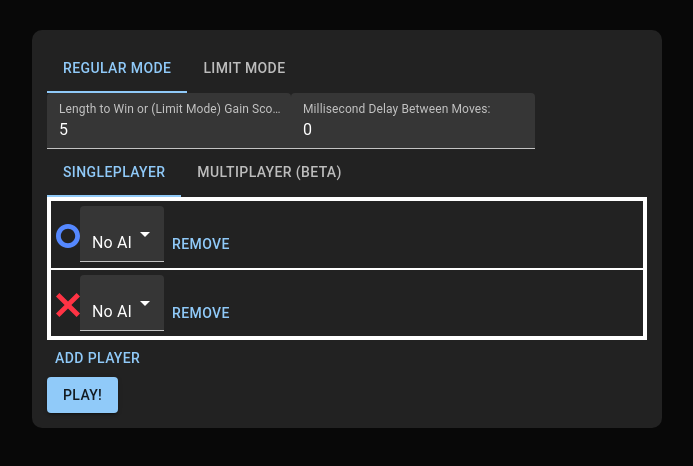
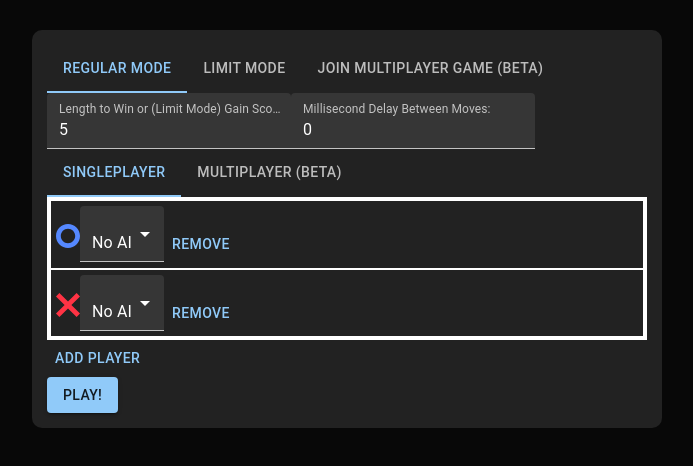
Before and after one commit to Nallantli/amoeba, a React (Create React App) app: page / in a window 1280 px wide. Shown: the top 466 px of the page, without its empty margins (293-986 px from the left). Built offline with nearby package versions, Linux system fonts and the light colour scheme.

Commit message:
multiplayer ????

```diff
--- /dev/null
+++ b/src/AppState.tsx
@@ -0,0 +1,16 @@
+import { GameState } from "./GameState";
+
+export interface MultiplayerState {
+	id: string;
+    playerIndex: number;
+    players: {
+        pos: number;
+        isReady: boolean,
+        isHost: boolean
+    }[]
+}
+
+export interface AppState {
+	gameState?: GameState;
+	multiplayerState?: MultiplayerState;
+}
--- a/src/GameController.tsx
+++ b/src/GameController.tsx
@@ -1,3 +1,4 @@
+import { AppState } from "./AppState";
 import { Board } from "./Board";
 import { GameProps } from "./GameProps";
 import { GameState } from "./GameState";
@@ -6,11 +7,12 @@ import { IconConfig } from "./IconConfig";
 interface GameControllerProps {
 	gameProps: GameProps;
 	gameState: GameState;
+	appState: AppState;
 	setGameState: (gameState: GameState) => void;
 	iconConfig: IconConfig;
 }
 
-export function GameController({ gameState, setGameState, gameProps: { delay, winLength }, iconConfig }: GameControllerProps) {
+export function GameController({ gameState, setGameState, appState, gameProps: { delay, winLength, socket }, iconConfig }: GameControllerProps) {
 	const { players, turn } = gameState;
 
 	return (
@@ -18,10 +20,22 @@ export function GameController({ gameState, setGameState, gameProps: { delay, wi
 			iconConfig={iconConfig}
 			gameState={gameState}
 			broadcast={(gs: GameState, callback: (gs: GameState) => void) => {
-				setGameState(gs);
+				if (socket) {
+					socket?.send(
+						JSON.stringify([
+							{
+								action: "BROADCAST",
+								id: appState?.multiplayerState?.id,
+								gameState: gs,
+							},
+						])
+					);
+				} else {
+					setGameState(gs);
+				}
 				callback(gs);
 			}}
-			canMove={players[turn] === null}
+			canMove={!socket ? players[turn] === null : turn === appState.multiplayerState?.playerIndex}
 			delay={delay}
 			winLength={winLength}
 		/>
--- a/src/Menu.tsx
+++ b/src/Menu.tsx
@@ -1,17 +1,18 @@
-import { Box, Button, MenuItem, Select, SvgIcon, Tab, Tabs, TextField } from "@mui/material";
+import { Box, Button, Checkbox, FormControlLabel, MenuItem, Select, SvgIcon, Tab, Tabs, TextField } from "@mui/material";
 import React, { useState } from "react";
+import { AppState, MultiplayerState } from "./AppState";
 import "./Base.css";
 import { GameProps } from "./GameProps";
 import { IconConfig } from "./IconConfig";
 import { serverUrl } from "./utils";
 
-/*
-function setUpSocket(socket: WebSocket, updateState: (gameState: GameState) => void) {
+function setUpSocket(socket: WebSocket, setAppState: (appState: AppState) => void) {
 	socket.addEventListener("message", (event) => {
 		const data = JSON.parse(event.data);
+		console.log(data);
 		switch (data.action) {
 			case "JOIN_FAILURE": {
-				const { message } = data;
+				// const { message } = data;
 				// TODO
 				socket.close();
 				break;
@@ -26,13 +27,20 @@ function setUpSocket(socket: WebSocket, updateState: (gameState: GameState) => v
 				break;
 			}
 			case "STATE_UPDATE": {
-				const { gameState } = data;
-				updateState(gameState);
+				const { gameState, id, playerIndex, players } = data;
+				setAppState({
+					gameState,
+					multiplayerState: {
+						id,
+						playerIndex,
+						players,
+					},
+				});
 				break;
 			}
 		}
 	});
-} */
+}
 
 type PlayerItemProps = {
 	AIName: string;
@@ -66,19 +74,24 @@ function PlayerItem(props: PlayerItemProps) {
 
 interface MenuProps {
 	gameProps: GameProps;
+	multiplayerState?: MultiplayerState;
 	iconConfig: IconConfig;
 	updateGameProps: (gameProps: GameProps) => void;
 	startGame: () => void;
+	setAppState: (appState: AppState) => void;
 }
 
 export function Menu({
 	gameProps,
+	multiplayerState,
 	iconConfig,
 	gameProps: { AISelectOptions, AINames, winLength, delay, limit, socket },
 	updateGameProps,
 	startGame,
+	setAppState,
 }: MenuProps) {
 	const [tabValue, setTabValue] = useState(0);
+	const [roomCode, setRoomCode] = useState("");
 	const removeItem = (index: number) => {
 		let newAINames = [...AINames];
 		newAINames.splice(index, 1);
@@ -99,10 +112,25 @@ export function Menu({
 	const AIMenuOptions = Object.keys(AISelectOptions);
 	return (
 		<div style={{ background: "#222", padding: "15px", borderRadius: "10px", maxWidth: "600px", margin: "auto", marginTop: "30px" }}>
-			<Tabs value={tabValue} onChange={(_, value) => setTabValue(value)}>
+			<Tabs
+				value={tabValue}
+				onChange={(_, value) => {
+					if (socket && (value === 2 || tabValue === 2)) {
+						socket?.close();
+						updateGameProps({
+							...gameProps,
+							socket: undefined,
+						});
+					}
+					setTabValue(value);
+				}}
+			>
 				<Tab label="Regular Mode" />
 				<Tab label="Limit Mode" />
+				<Tab label="Join Multiplayer Game (Beta)" />
 			</Tabs>
+			{tabValue !== 2 ? (
+				<>
 					{tabValue === 1 && (
 						<Box>
 							<TextField
@@ -152,6 +180,7 @@ export function Menu({
 										])
 									);
 								});
+								setUpSocket(socket, setAppState);
 								updateGameProps({
 									...gameProps,
 									socket,
@@ -168,7 +197,8 @@ export function Menu({
 						<Tab label="Singleplayer" />
 						<Tab label="Multiplayer (Beta)" />
 					</Tabs>
-			{socket === undefined && (
+					{socket === undefined ? (
+						<>
 							<Box>
 								<div style={{ border: "3px solid white" }}>
 									{AINames.map((AIName, index) =>
@@ -196,10 +226,114 @@ export function Menu({
 									</Button>
 								)}
 							</Box>
+						</>
+					) : (
+						<Box style={{ color: "white" }}>
+							<div>
+								Room Code: <span style={{ fontWeight: "bold" }}>{multiplayerState?.id}</span>
+							</div>
+							<FormControlLabel
+								control={
+									<Checkbox
+										checked={multiplayerState?.players[multiplayerState.playerIndex].isReady}
+										onChange={() => {
+											if (multiplayerState?.players[multiplayerState.playerIndex].isReady) {
+												socket.send(
+													JSON.stringify([
+														{
+															action: "READY_DOWN",
+															id: multiplayerState?.id,
+														},
+													])
+												);
+											} else {
+												socket.send(
+													JSON.stringify([
+														{
+															action: "READY_UP",
+															id: multiplayerState?.id,
+														},
+													])
+												);
+											}
+										}}
+									/>
+								}
+								label="Ready"
+							/>
+						</Box>
 					)}
 					<Button variant="contained" onClick={startGame}>
 						Play!
 					</Button>
+				</>
+			) : (
+				<>
+					{!socket ? (
+						<Box>
+							<TextField label="Room Code" variant="filled" value={roomCode} onChange={(e) => setRoomCode(e.target.value)} />
+							<Button
+								variant="contained"
+								onClick={() => {
+									const socket = new WebSocket(serverUrl);
+									socket.addEventListener("open", () => {
+										socket.send(
+											JSON.stringify([
+												{
+													action: "JOIN_GAME",
+													id: roomCode,
+												},
+											])
+										);
+									});
+									setUpSocket(socket, setAppState);
+									updateGameProps({
+										...gameProps,
+										socket,
+									});
+								}}
+							>
+								Join Room
+							</Button>
+						</Box>
+					) : (
+						<Box style={{ color: "white" }}>
+							<div style={{ color: "white" }}>
+								Room Code: <span style={{ fontWeight: "bold" }}>{multiplayerState?.id}</span>
+							</div>
+							<FormControlLabel
+								control={
+									<Checkbox
+										checked={multiplayerState?.players[multiplayerState.playerIndex]?.isReady}
+										onChange={() => {
+											if (multiplayerState?.players[multiplayerState.playerIndex]?.isReady) {
+												socket.send(
+													JSON.stringify([
+														{
+															action: "READY_DOWN",
+															id: multiplayerState?.id,
+														},
+													])
+												);
+											} else {
+												socket.send(
+													JSON.stringify([
+														{
+															action: "READY_UP",
+															id: multiplayerState?.id,
+														},
+													])
+												);
+											}
+										}}
+									/>
+								}
+								label="Ready"
+							/>
+						</Box>
+					)}
+				</>
+			)}
 		</div>
 	);
 }
--- a/src/index.tsx
+++ b/src/index.tsx
@@ -20,6 +20,7 @@ import { DiamondIcon } from "./assets/DiamondIcon";
 import { SquareIcon } from "./assets/SquareIcon";
 import reportWebVitals from "./reportWebVitals";
 import { generateInitialGameState } from "./utils";
+import { AppState } from "./AppState";
 
 const darkTheme = createTheme({
 	palette: {
@@ -55,20 +56,49 @@ function App() {
 		AISelectOptions: AISelectOptions,
 	});
 
-	const [gameState, setGameState] = useState<GameState | undefined>(undefined);
+	const [appState, setAppState] = useState<AppState>({});
 
 	const startGame = () => {
-		setGameState(generateInitialGameState(gameProps))
+		const gameState = generateInitialGameState(gameProps, appState);
+		if (appState.multiplayerState?.players[appState.multiplayerState?.playerIndex]?.isHost) {
+			gameProps.socket?.send(
+				JSON.stringify([
+					{
+						action: "BROADCAST",
+						id: appState.multiplayerState.id,
+						gameState,
+					},
+				])
+			);
+		} else {
+			setAppState({
+				...appState,
+				gameState: gameState,
+			});
+		}
 	};
 
 	return (
 		<ThemeProvider theme={darkTheme}>
-			{gameState?.isStarted ? (
+			{appState.gameState?.isStarted ? (
 				<ThemeSelector theme={params.get("theme") || "default"}>
-					<GameController gameProps={gameProps} gameState={gameState} setGameState={setGameState} iconConfig={iconConfig} />
+					<GameController
+						gameProps={gameProps}
+						gameState={appState.gameState}
+						appState={appState}
+						setGameState={(gameState: GameState) => setAppState({ ...appState, gameState })}
+						iconConfig={iconConfig}
+					/>
 				</ThemeSelector>
 			) : (
-				<Menu gameProps={gameProps} updateGameProps={setGameProps} iconConfig={iconConfig} startGame={startGame} />
+				<Menu
+					gameProps={gameProps}
+					multiplayerState={appState.multiplayerState}
+					updateGameProps={setGameProps}
+					iconConfig={iconConfig}
+					startGame={startGame}
+					setAppState={setAppState}
+				/>
 			)}
 		</ThemeProvider>
 	);
--- a/src/utils.tsx
+++ b/src/utils.tsx
@@ -1,6 +1,7 @@
 import { AI } from "./AI";
+import { AppState } from "./AppState";
 import { GameProps } from "./GameProps";
-import { GameMap, addChunk } from "./GameState";
+import { GameMap, GameState, addChunk } from "./GameState";
 
 export const serverUrl = "wss://wmgs.nallant.li:8081";
 
@@ -25,9 +26,17 @@ function generateInitialChunks() {
 	return map;
 }
 
-export function generateInitialGameState(gameProps: GameProps) {
-	const { AINames, AISelectOptions, limit, winLength } = gameProps;
-	const players: (AI | null)[] = AINames.map((AIName, i) => (AIName === "player" ? null : new AISelectOptions[AIName](winLength, i + 1, AINames.length)));
+function getPlayers(gameProps: GameProps, appState: AppState) {
+	if (appState.multiplayerState) {
+		return appState.multiplayerState.players.map(() => null);
+	}
+	const { AINames, AISelectOptions, winLength } = gameProps;
+	return AINames.map((AIName, i) => (AIName === "player" ? null : new AISelectOptions[AIName](winLength, i + 1, AINames.length)));
+}
+
+export function generateInitialGameState(gameProps: GameProps, appState: AppState): GameState {
+	const { limit } = gameProps;
+	const players: (AI | null)[] = getPlayers(gameProps, appState);
 	return {
 		turn: 0,
 		placements: [],
@@ -35,6 +44,6 @@ export function generateInitialGameState(gameProps: GameProps) {
 		moveLimit: limit > 0 ? limit : 0,
 		isLimited: limit > 0,
 		players,
-		isStarted: true
+		isStarted: true,
 	};
 }
```
Lines whose indentation alone changed are shown as unchanged.
